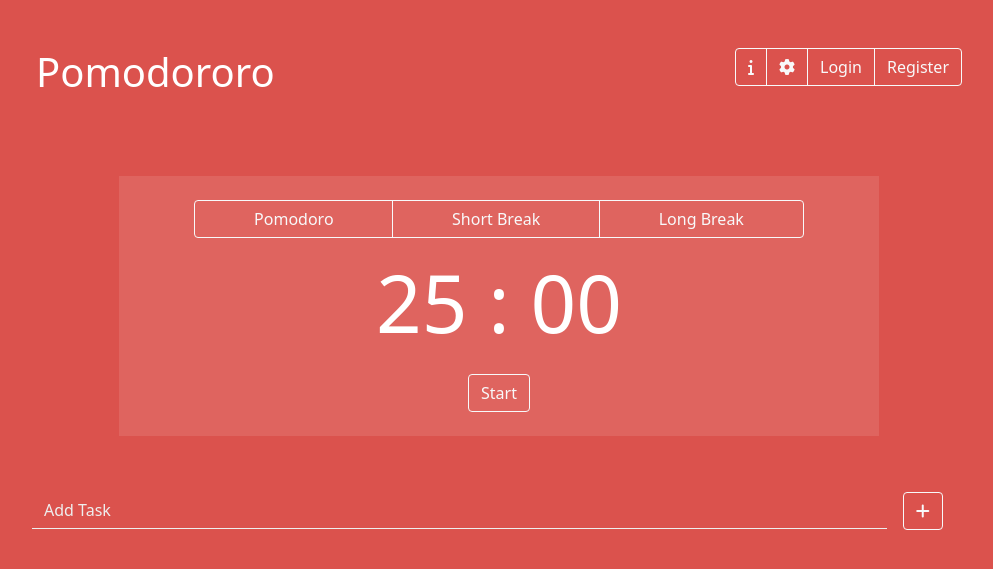
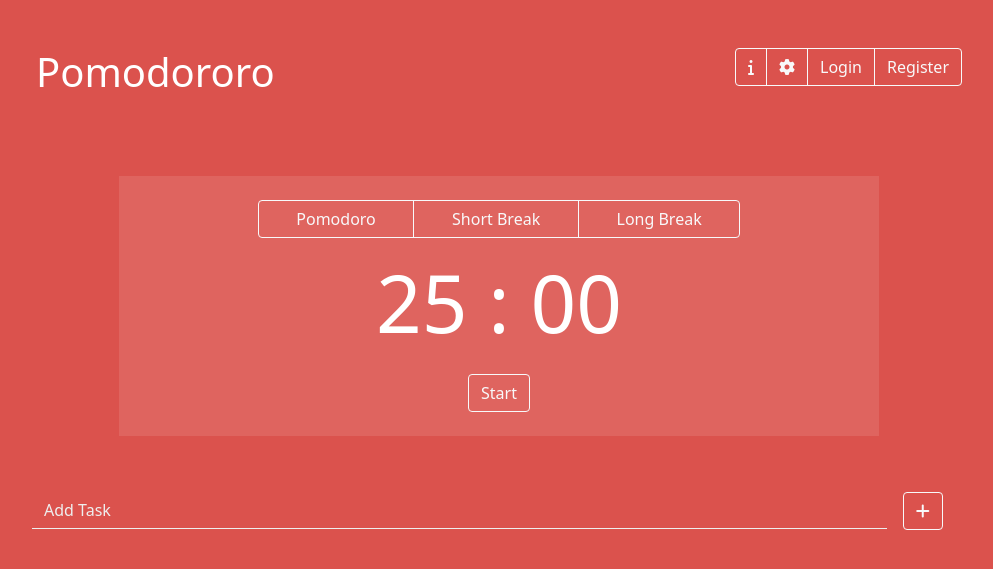
Before and after one commit to nameistao/Wordle, a Node server app: page / in a window 1280 px wide. Shown: the top 569 px of the page, without its empty margins (141-1134 px from the left). Run offline with Node 20, Linux system fonts and the light colour scheme; some libraries are stand-ins or nearby versions.

Commit message:
Added reponsive column sizing based on device screen size

```diff
--- a/views/index.hbs
+++ b/views/index.hbs
@@ -25,11 +25,11 @@
         <div class='row'>
             <div class='col-10 offset-1 mt-5'>
                 <div class='row'>
-                    <div class='col-6 text-left text-white'>
+                    <div class='col-12 col-md-6 text-center text-md-start text-white'>
                         <h1>Pomodororo</h1>
                     </div>
-                    <div class='col-6'>
-                        <div class="btn-group float-end" role="group" aria-label="Basic example">
+                    <div class='col-12 col-md-6 text-center'>
+                        <div class="btn-group float-md-end" role="group" aria-label="Basic example">
                             <button type="button" class="btn btn-outline-light" data-bs-toggle="modal"
                                 data-bs-target="#informationModal"><i class='fas fa-info'></i></button>
                             <button id='settingsButton' type="button" class="btn btn-outline-light"
@@ -59,14 +59,12 @@
 
         <!-- third row - timer box -->
         <div class='row'>
-            <div id='innerBox' class='col-8 offset-2 mt-5 well rounded-lg'>
+            <div id='innerBox' class='col-10 offset-1 col-md-8 offset-md-2 mt-5 well rounded-lg'>
                 <div class='row mt-4'>
-                    <div class="btn-group offset-1 col-10" role="group" aria-label="Basic example">
+                    <div class="btn-group offset-1 col-10 col-md-8 offset-md-2" role="group" aria-label="Basic example">
                         <button id='pomodoro' type="button" class="timerswitch btn btn-outline-light">Pomodoro</button>
-                        <button id='short-break' type="button" class="timerswitch btn btn-outline-light">Short
-                            Break</button>
-                        <button id='long-break' type="button" class="timerswitch btn btn-outline-light">Long
-                            Break</button>
+                        <button id='short-break' type="button" class="timerswitch btn btn-outline-light">Short Break</button>
+                        <button id='long-break' type="button" class="timerswitch btn btn-outline-light">Long Break</button>
                     </div>
                 </div>
                 <div class='row text-center text-white font-weight-bold mt-3'>
```
